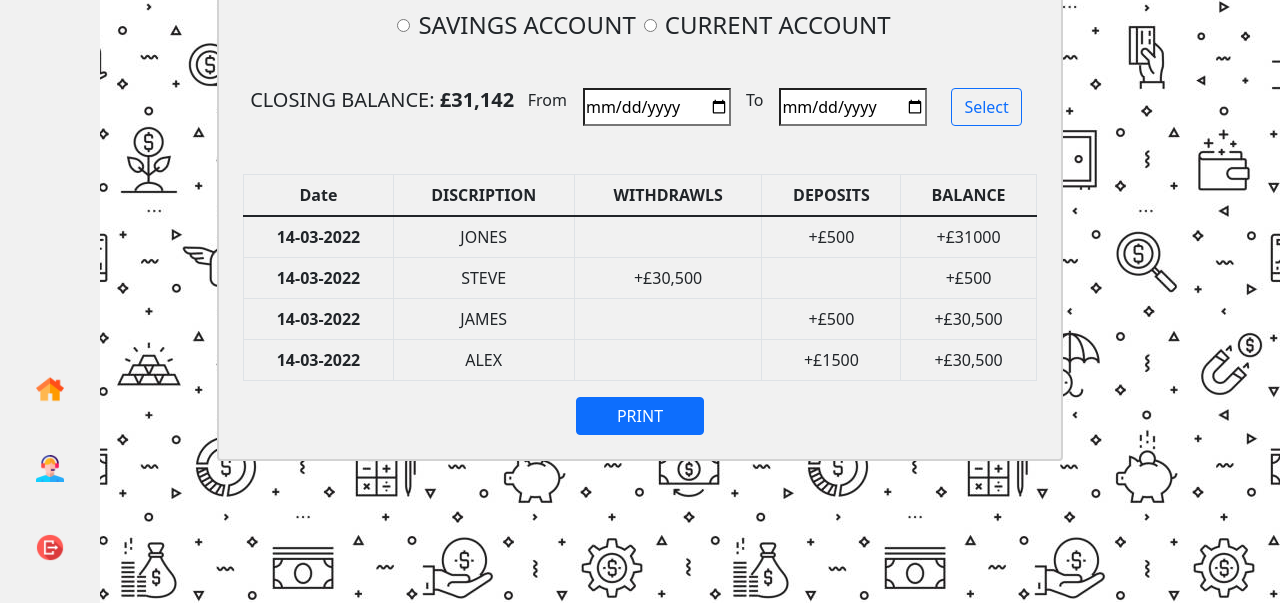
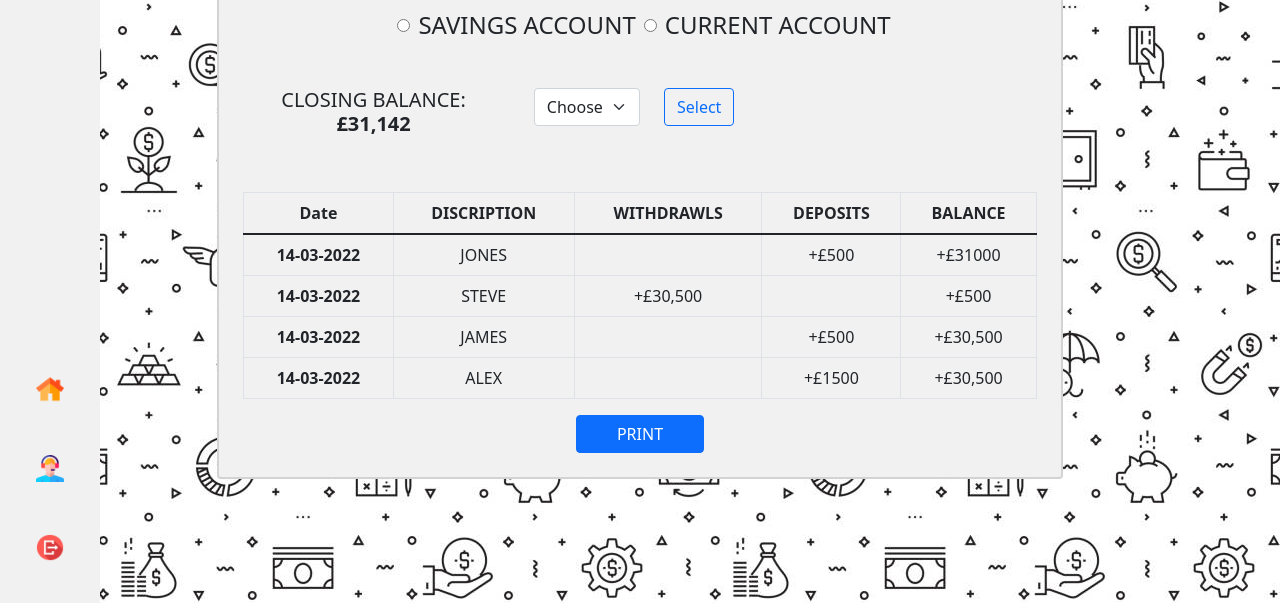
Before and after one commit to chsanjay920/Banking_Application, a plain HTML site: page Htmls/6_Accountactivity.html in a window 1280 px wide. Shown: the part 197-800 px from the top of the page. Drawn offline with nearby package versions, Linux system fonts and the light colour scheme.

Commit message:
date picker added

```diff
--- a/Htmls/6_Accountactivity.html
+++ b/Htmls/6_Accountactivity.html
@@ -12,6 +12,7 @@
     integrity="sha384-ka7Sk0Gln4gmtz2MlQnikT1wXgYsOg+OMhuP+IlRH9sENBO0LRn5q+8nbTov4+1p"
     crossorigin="anonymous"></script>
   <link rel="stylesheet" href="../css/AccountActivity.css" />
+
 </head>
 
 <body>
@@ -48,24 +49,31 @@
               <input type="radio" class="m-2" name="account" id="account">
               CURRENT ACCOUNT
             </div>
-            <div class="d-flex justify-content-around mt-5">
-              <p class="h5">CLOSING BALANCE: <b> £31,142</b></p>
-              <div class="dropdown">
-                <div class="input-group">
-                  <!-- <select class="custom-select" id="inputGroupSelect04">
-                    <option selected>Choose Dates </option>
-                    <option value="last week">last week</option>
-                    <option value="2">last 2 weeks</option>
-                    <option value="3">last month</option>
-                  </select> -->
-                  <label for="fromDate">From</label>
-                  <input class="mx-3" type="date" name="fromDate"/>
-                  <label for="toDate">To</label>
-                  <input class="mx-3" type="date" name="toDate"/>
-                  <div class="input-group-append mx-2">
+            <div class="d-flex justify-content-around mt-5 row">
+              <div class="col-4">
+                <p class="h5">CLOSING BALANCE: <b> £31,142</b></p>
+              </div>
+              <div class="col-8 row">
+                  <div class="col-3">
+                    <select class="form-select" onchange="hideShowRangePicker(this.value)" >
+                      <option selected>Choose Dates </option>
+                      <option value="last week">last week</option>
+                      <option value="2">last 2 weeks</option>
+                      <option value="3">last month</option>
+                      <option value="4" >Custom Date</option>
+                    </select>
+                  </div>
+                  <div class="datePicker col-7" id="dataPicker" style="display: none;">
+                    <div class="row">
+                      <label class="col-2" for="toDate" style="margin-right: 0%;padding-right: 0%;">From</label>
+                    <input class="col-4 form-control form-control-md" style="width: 150px" type="date" name="toDate"/>
+                    <label class="col-2" for="toDate" style="margin-right: 0%;padding-right: 0%;">To</label>
+                    <input class="col-4 form-control form-control-md" style="width: 150px;" type="date" name="toDate"/>
+                    </div>
+                  </div>
+                  <div class="col-1">
                     <button class="btn btn-outline-primary" type="button">Select</button>
                   </div>
-                </div>
               </div>
             </div>
             <table class="table table-bordered mt-5">
@@ -117,6 +125,16 @@
       </div>
     </div>
   </div>
+  <script>
+    function hideShowRangePicker(e){
+      //dataPicker
+      if(e==4){
+        document.getElementById("dataPicker").style.display="block";
+      }else{
+        document.getElementById("dataPicker").style.display="none";
+      }
+    }
+  </script>
 </body>
 
 </html>
```
